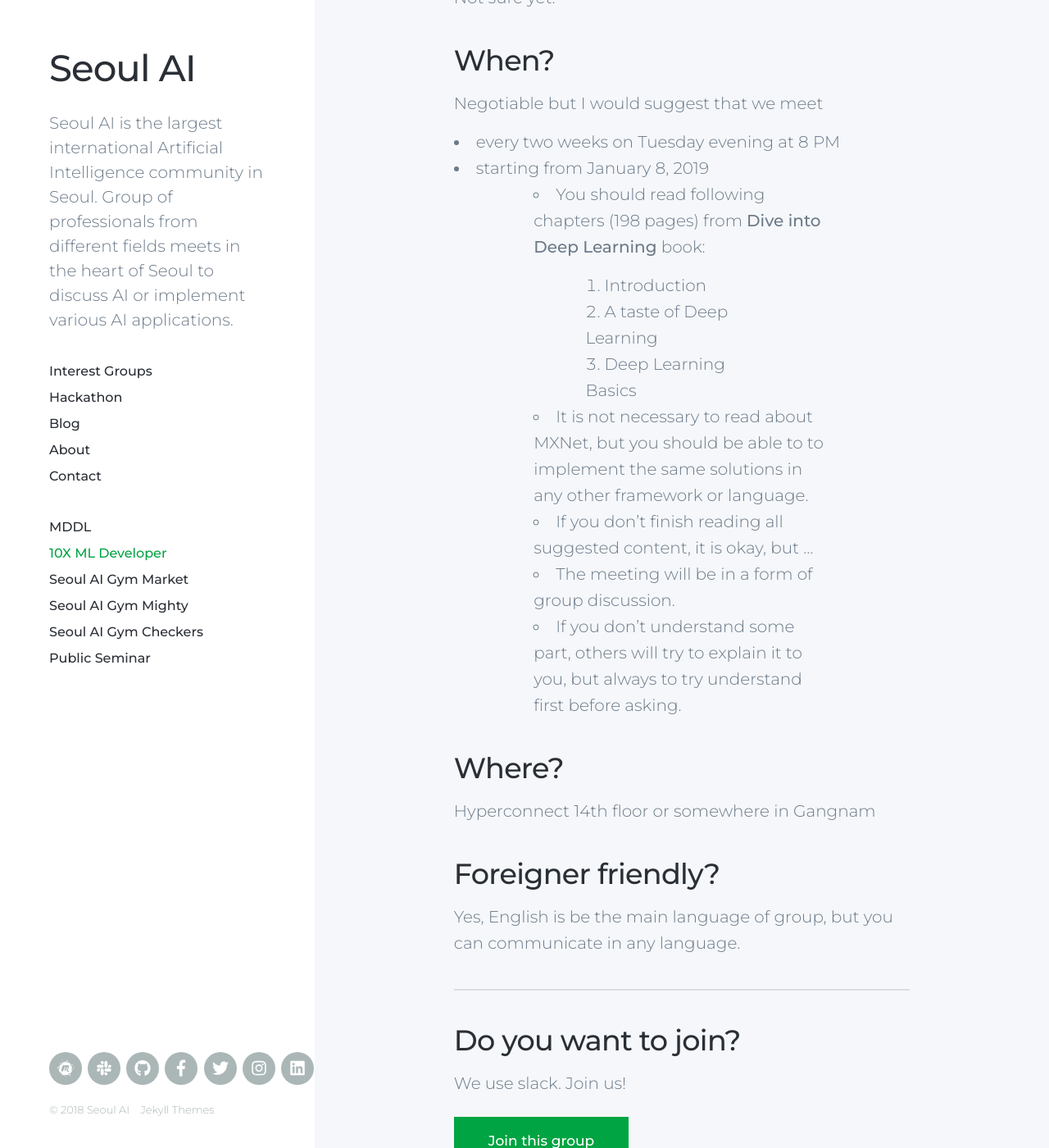
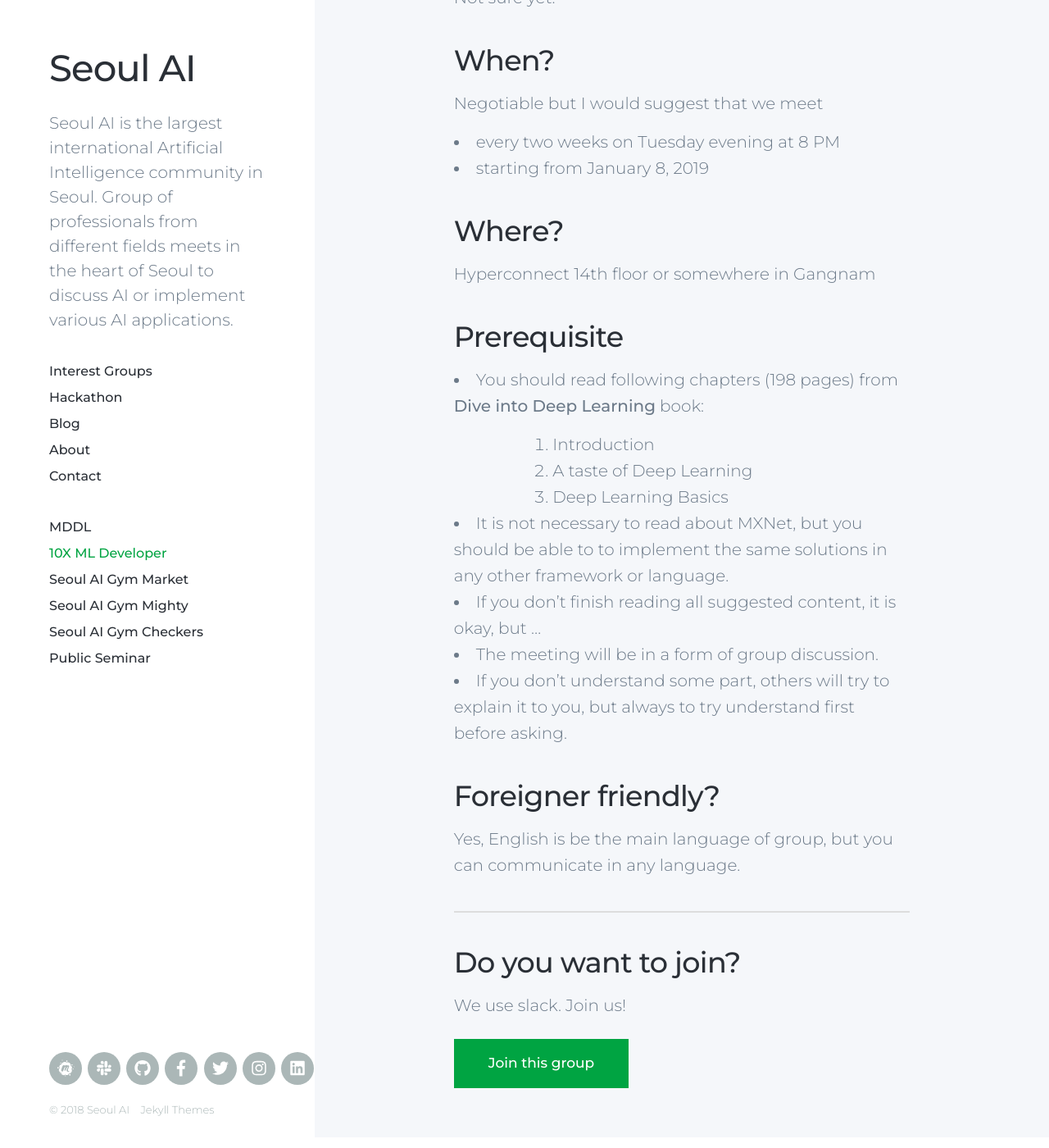
Before and after one commit to seoulai/seoulai.github.io, a Jekyll site: the page built from _projects/2018-12-15-10X_ML_Developer.md, in a window 1280 px wide and 1400 px high, scrolled down 1695 px. Shown: the whole window at 82% size. Built offline with Jekyll 4.4.1, drawn with Linux system fonts in a browser that asks for light colours; nearby versions of some CDN libraries.

```diff
--- a/_projects/2018-12-15-10X_ML_Developer.md
+++ b/_projects/2018-12-15-10X_ML_Developer.md
@@ -25,22 +25,22 @@ featured_image: '/images/project/10x ML Developer.png'
   I am open to suggestions, but for now I would suggest **Dive into Deep Learning** book.
   http://en.diveintodeeplearning.org/
 
-  - 600+ pages
-  - includes Jupyter notebooks
-  - MXNEt (doesn't mean that we have to/will use it!)
-  - about deep learning but that does not mean we have to focus on Deep Learning only!
+  * 600+ pages
+  * includes Jupyter notebooks
+  * MXNEt (doesn't mean that we have to/will use it!)
+  * about deep learning but that does not mean we have to focus on Deep Learning only!
 
 ## Group focus
-  - Understand theory
-  - Algorithm design
-  - Implementation and optimization
-  - Model training
-  - Deployment
+  * Understand theory
+  * Algorithm design
+  * Implementation and optimization
+  * Model training
+  * Deployment
 
 ## Who is this group for? For people ...
-  - want to become the best ML developers
-  - want to start a startup
-  - like challenges
+  * want to become the best ML developers
+  * want to start a startup
+  * like challenges
 
  If you agreed with at least one point you are probably the right fit.
 
@@ -48,21 +48,28 @@ featured_image: '/images/project/10x ML Developer.png'
   Not sure yet.
 
 ## When?
-  Negotiable but I would suggest that we meet
 
-  - every two weeks on Tuesday evening at 8 PM
-  - starting from January 8, 2019
-    - You should read following chapters (198 pages) from **Dive into Deep Learning** book:
-        1. Introduction
-        2. A taste of Deep Learning
-        3. Deep Learning Basics
-    - It is not necessary to read about MXNet, but you should be able to to implement the same solutions in any other framework or language.
-    - If you don't finish reading all suggested content, it is okay, but ...
-    - The meeting will be in a form of group discussion.
-    - If you don't understand some part, others will try to explain it to you, but always to try understand first before asking.
+Negotiable but I would suggest that we meet
+
+* every two weeks on Tuesday evening at 8 PM
+* starting from January 8, 2019
 
 ## Where?
   Hyperconnect 14th floor or somewhere in Gangnam
+
+
+## Prerequisite
+
+* You should read following chapters (198 pages) from **Dive into Deep Learning** book:
+  1. Introduction
+  2. A taste of Deep Learning
+  3. Deep Learning Basics
+
+* It is not necessary to read about MXNet, but you should be able to to implement the same solutions in any other framework or language.
+* If you don't finish reading all suggested content, it is okay, but ...
+* The meeting will be in a form of group discussion.
+* If you don't understand some part, others will try to explain it to you, but always to try understand first before asking.
+
 
 ## Foreigner friendly?
   Yes, English is be the main language of group, but you can communicate in any language.
```
